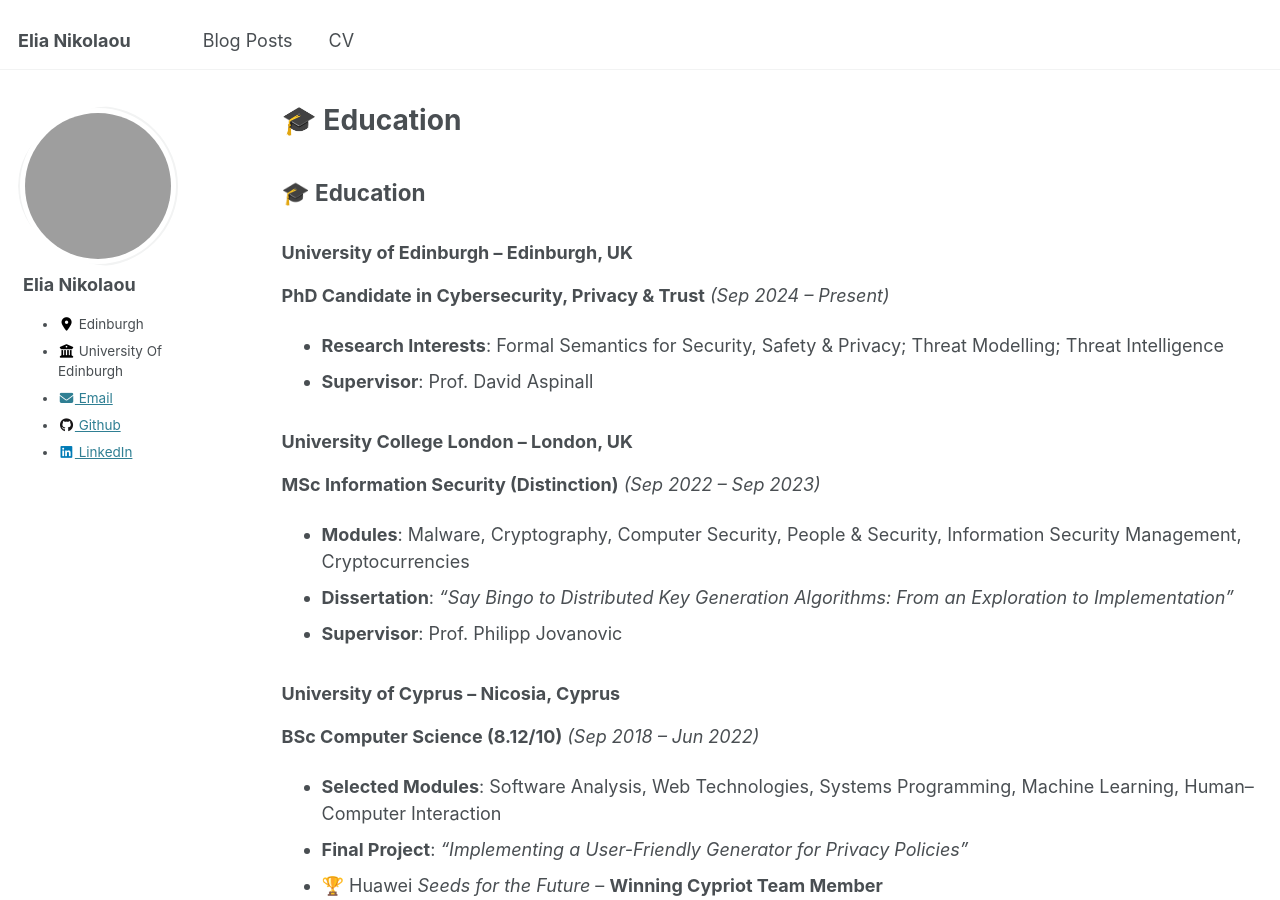
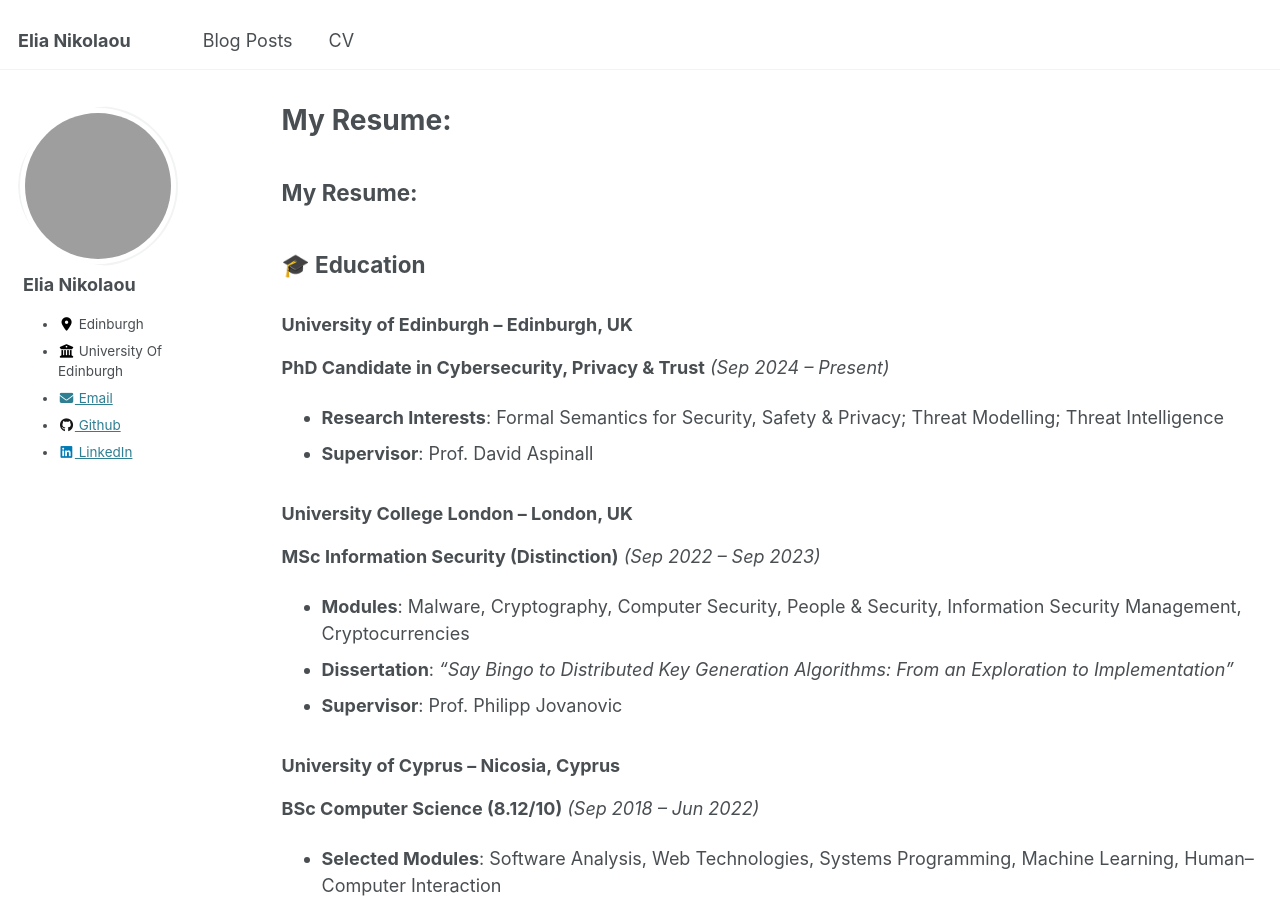
Before and after one commit to Elia-Nikolaou/Elia-Nikolaou.github.io, a Jekyll site: the page built from _pages/cv.md, in a window 1280 px wide and 900 px high. Built offline with Jekyll 4.4.1, drawn with Linux system fonts in a browser that asks for light colours; our own code applies the rules of GitHub Pages for plain Markdown files.

Commit message:
Update cv.md

```diff
--- a/_pages/cv.md
+++ b/_pages/cv.md
@@ -6,6 +6,7 @@ redirect_from:
   - /resume
 ---
 
+## My Resume:
 
 ## 🎓 Education
 
```
